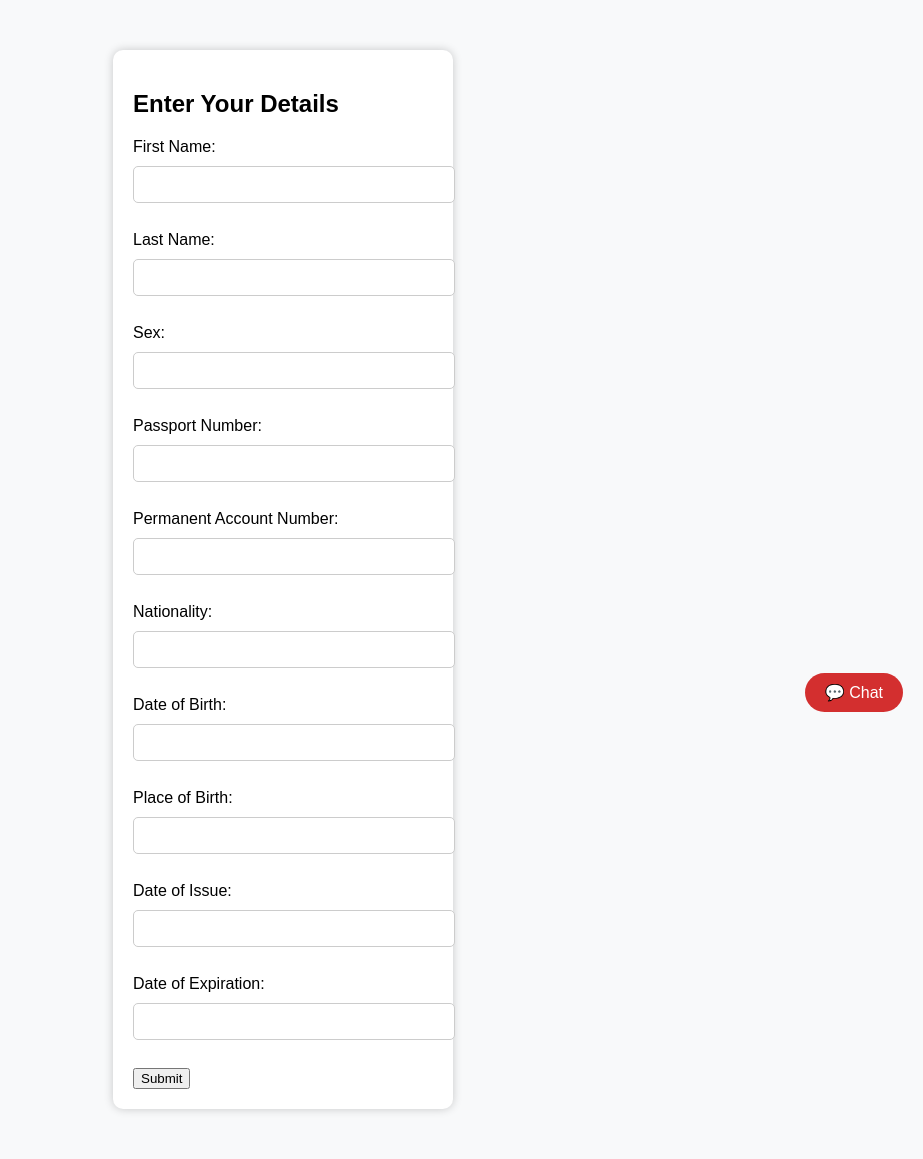
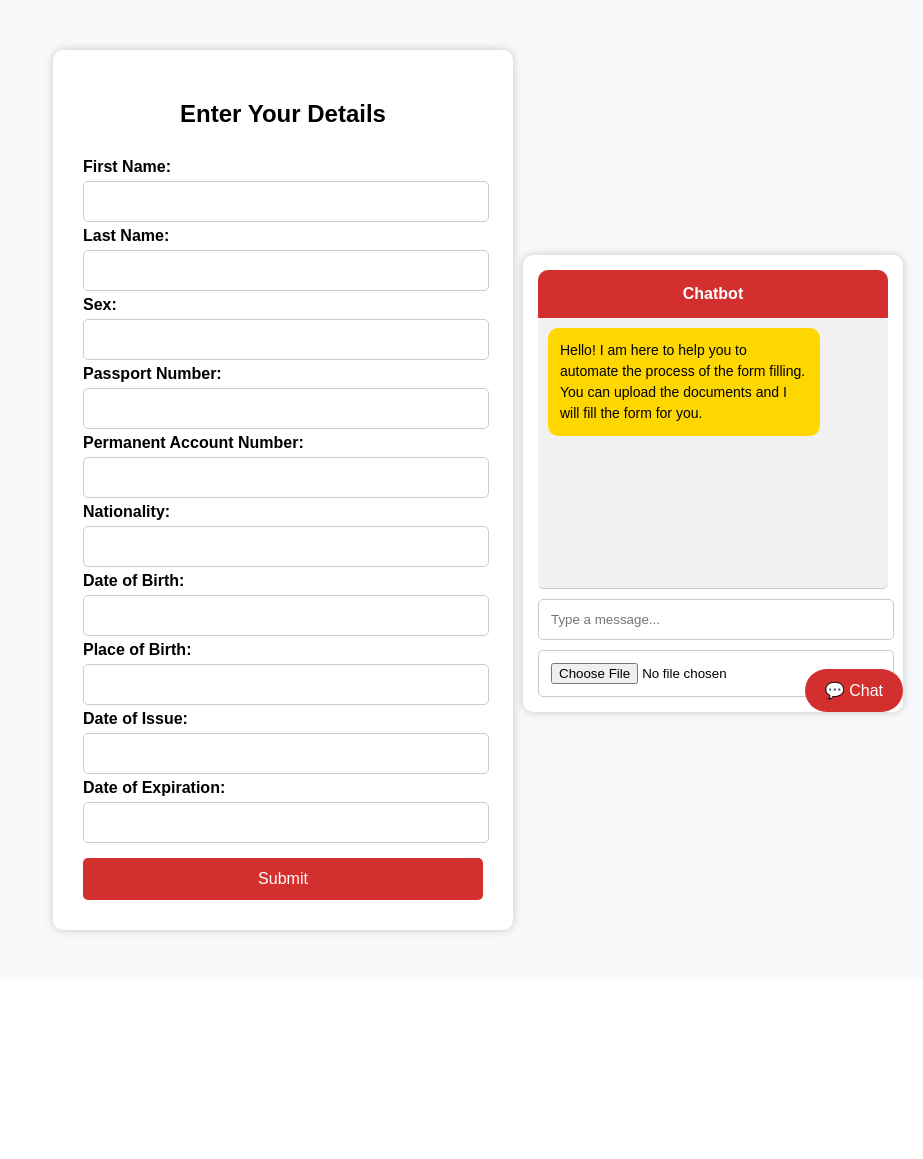
Before and after one commit to premsai1503/ApplyAssistant, a Flask app: page /form in a window 1280 px wide. Shown: the part 68-1227 px from the top of the page, without its empty margins (357-1280 px from the left). After the commit the page ends 1003 px from the top, so only its background shows below. Run offline with Flask 3, Linux system fonts and the light colour scheme.

Commit message:
Add files via upload

```diff
--- a/templates/form_page.html
+++ b/templates/form_page.html
@@ -9,67 +9,104 @@
             font-family: Arial, sans-serif;
             margin: 0;
             padding: 0;
-            text-align: center;
             background-color: #f8f9fa;
+            display: flex;
+            flex-direction: column;
+            align-items: center;
         }
         .container {
             padding: 50px;
+            display: flex;
+            justify-content: center;
         }
         .header {
+            width: 100%;
             background-color: #d32f2f;
             color: white;
             padding: 20px;
             font-size: 24px;
+            text-align: center;
         }
         .form-container {
             background: white;
-            padding: 20px;
+            padding: 30px;
             border-radius: 10px;
             box-shadow: 0px 0px 10px rgba(0, 0, 0, 0.2);
-            width: 300px;
-            margin: auto;
-            text-align: left;
+            width: 400px;
+            display: flex;
+            flex-direction: column;
+            gap: 10px;
+        }
+        .form-container h2 {
+            text-align: center;
+        }
+        .form-container label {
+            font-weight: bold;
+            margin-top: 10px;
         }
         .form-container input {
-            width: 100%;
-            padding: 10px;
-            margin: 10px 0;
+            width: calc(100% - 20px);
+            padding: 12px;
+            margin: 5px 0;
             border-radius: 5px;
             border: 1px solid #ccc;
+            display: block;
+        }
+        .form-container button {
+            width: 100%;
+            padding: 12px;
+            background-color: #d32f2f;
+            color: white;
+            border: none;
+            border-radius: 5px;
+            cursor: pointer;
+            font-size: 16px;
+            margin-top: 10px;
         }
         .chatbot-container {
             position: fixed;
             bottom: 20px;
             right: 20px;
-            width: 300px;
+            width: 350px;
             background-color: white;
             box-shadow: 0px 0px 10px rgba(0, 0, 0, 0.2);
             border-radius: 10px;
             padding: 15px;
-            display: none;
+            display: flex;
+            flex-direction: column;
+            opacity: 0;
+            transform: translateY(20px);
+            transition: opacity 0.5s ease, transform 0.5s ease;
+        }
+        .chatbot-container.show {
+            opacity: 1;
+            transform: translateY(0);
         }
         .chatbot-header {
             font-weight: bold;
             background-color: #d32f2f;
             color: white;
-            padding: 10px;
+            padding: 15px;
             border-top-left-radius: 10px;
             border-top-right-radius: 10px;
+            text-align: center;
         }
         .chatbot-messages {
-            height: 200px;
+            height: 250px;
             overflow-y: auto;
             padding: 10px;
             border-bottom: 1px solid #ccc;
             display: flex;
             flex-direction: column;
             gap: 10px;
+            background: #f1f1f1;
+            border-radius: 5px;
         }
         .message {
-            max-width: 70%;
-            padding: 10px;
+            max-width: 75%;
+            padding: 12px;
             border-radius: 10px;
-            font-size: 0.9em;
+            font-size: 14px;
             line-height: 1.5;
             word-wrap: break-word;
         }
@@ -85,15 +122,17 @@
         }
         .chatbot-input {
             width: calc(100% - 20px);
-            padding: 10px;
-            margin: 10px;
+            padding: 12px;
             border: 1px solid #ccc;
             border-radius: 5px;
+            margin-top: 10px;
         }
         .chatbot-upload {
             width: calc(100% - 20px);
-            padding: 10px;
-            margin: 10px;
+            padding: 12px;
+            border: 1px solid #ccc;
+            border-radius: 5px;
+            margin-top: 10px;
         }
         .chatbot-button {
             position: fixed;
@@ -102,7 +141,7 @@
             background-color: #d32f2f;
             color: white;
             border: none;
-            padding: 10px 20px;
+            padding: 12px 20px;
             cursor: pointer;
             font-size: 16px;
             border-radius: 50px;
@@ -116,37 +155,26 @@
             <h2>Enter Your Details</h2>
             <form id="registration-form">
                 <label for="FirstName">First Name:</label>
-            <input type="text" id="FirstName" name="FirstName"><br><br>
-
+                <input type="text" id="FirstName" name="FirstName">
                 <label for="LastName">Last Name:</label>
-            <input type="text" id="LastName" name="LastName"><br><br>
-
+                <input type="text" id="LastName" name="LastName">
                 <label for="Sex">Sex:</label>
-            <input type="text" id="Sex" name="Sex"><br><br>
-
+                <input type="text" id="Sex" name="Sex">
                 <label for="PassportNumber">Passport Number:</label>
-            <input type="text" id="PassportNumber" name="PassportNumber"><br><br>
-
+                <input type="text" id="PassportNumber" name="PassportNumber">
                 <label for="PermanentAccountNumber">Permanent Account Number:</label>
-            <input type="text" id="PermanentAccountNumber" name="PermanentAccountNumber"><br><br>
-
+                <input type="text" id="PermanentAccountNumber" name="PermanentAccountNumber">
                 <label for="Nationality">Nationality:</label>
-            <input type="text" id="Nationality" name="Nationality"><br><br>
-
+                <input type="text" id="Nationality" name="Nationality">
                 <label for="DateofBirth">Date of Birth:</label>
-            <input type="text" id="DateofBirth" name="DateofBirth"><br><br>
-
+                <input type="text" id="DateofBirth" name="DateofBirth">
                 <label for="PlaceofBirth">Place of Birth:</label>
-            <input type="text" id="PlaceofBirth" name="PlaceofBirth"><br><br>
-
+                <input type="text" id="PlaceofBirth" name="PlaceofBirth">
                 <label for="DateofIssue">Date of Issue:</label>
-            <input type="text" id="DateofIssue" name="DateofIssue"><br><br>
-
+                <input type="text" id="DateofIssue" name="DateofIssue">
                 <label for="DateofExpiration">Date of Expiration:</label>
-            <input type="text" id="DateofExpiration" name="DateofExpiration"><br><br>
-
+                <input type="text" id="DateofExpiration" name="DateofExpiration">
                 <button type="button" onclick="submitForm()">Submit</button>
-
             </form>
         </div>
     </div>
@@ -242,7 +270,7 @@
                         continue;
                     }
 
-                    if (data[key] && data[key] !== "NOT FOUND") {
+                    if (data[key] && data[key] !== "NOT FOUND" && data[key] !== "Not Found" && data[key] !== "not found") {
                         inputField.value = String(data[key]);
                     } else {
                         missingFields.push(key); // Collect missing field names
@@ -277,9 +305,26 @@
             });
 
              // You can replace this with an API call
-
-            // Clear all input fields
-            form.reset();
+            // Fetch request without using await
+            fetch('/submit', {
+                method: 'POST',
+                headers: { 'Content-Type': 'application/json' },
+                body: JSON.stringify(data)
+            })
+            .then(response => {
+                if (!response.ok) {
+                    throw new Error('Failed to submit form.');
+                }
+                return response.json();
+            })
+            .then(responseData => {
+                alert(responseData.message || "Form submitted successfully!"); // Clear form after successful submission
+            })
+            .catch(error => {
+                console.error("Error:", error);
+                alert("An error occurred while submitting the form." || responseData.message);
+            });
+            form.reset(); // Clear form after successful submission
         }
 
         document.addEventListener("DOMContentLoaded", function() {
@@ -290,8 +335,10 @@
             botMessage.textContent = "Hello! I am here to help you to automate the process of the form filling. You can upload the documents and I will fill the form for you.";
 
             messageContainer.appendChild(botMessage);
+            const chatbot = document.getElementById("chatbot");
+            chatbot.classList.add("show");
+
         });
     </script>
-
 </body>
 </html>
```
Lines whose indentation alone changed are shown as unchanged.
